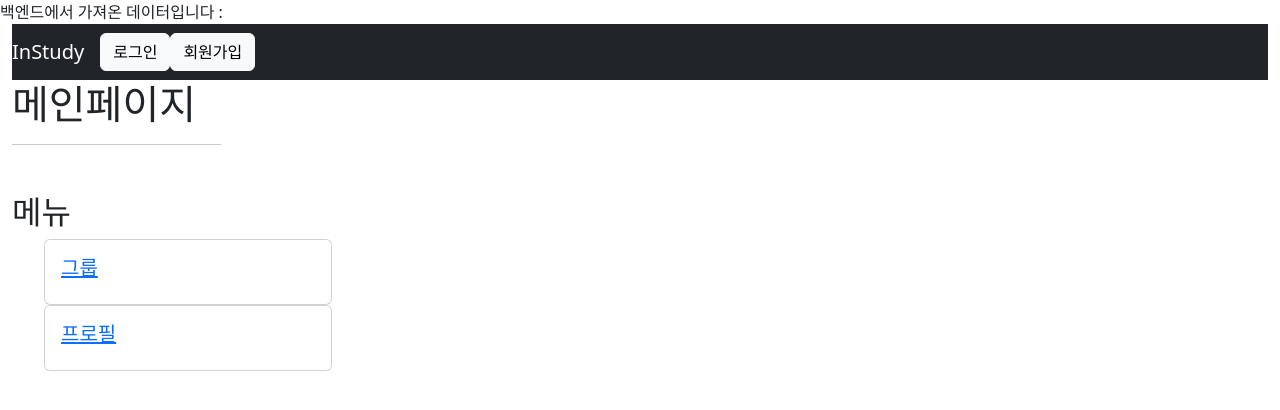
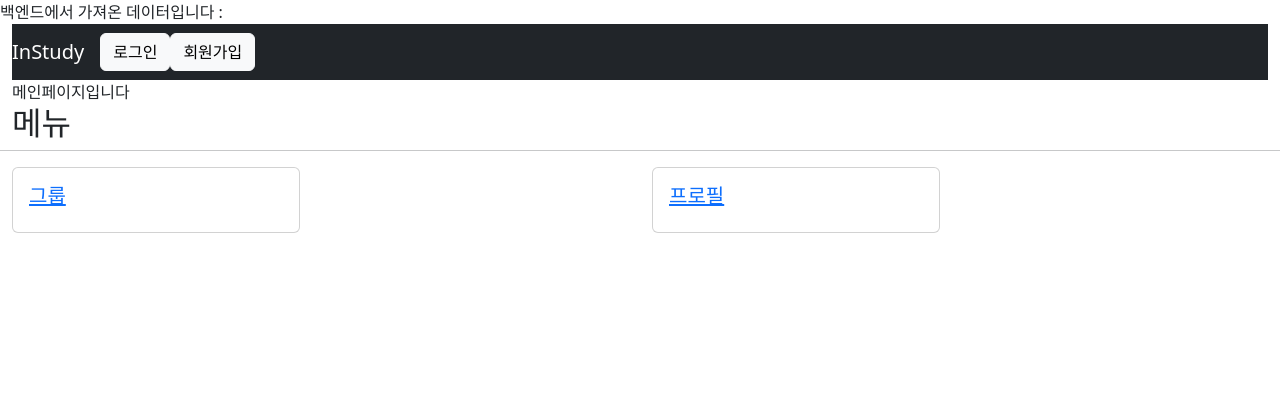
Before and after one commit to JaeWonna/instudy2, a React (Create React App) app in the folder frontend/: page / in a window 1280 px wide. Shown: the top 410 px of the page. Built offline with nearby package versions, Linux system fonts and the light colour scheme; no server answers.

Commit message:
[front] FEAT: 헤더 메뉴 로그인 회원가입 레이아웃 정렬

```diff
--- a/frontend/src/components/common/layouts/HomeLayout.js
+++ b/frontend/src/components/common/layouts/HomeLayout.js
@@ -1,4 +1,4 @@
-import Card from 'react-bootstrap/Card';
+import {Container, Row, Col} from 'react-bootstrap';
 import HomeCard from "../../Home/HomeCard";
 import React, { useState, useEffect } from "react";
 
@@ -18,23 +18,22 @@ function HomeLayout() {
 
     return (
         <main>
-            <h1>메인페이지</h1>
 
-            <hr class="col-3 col-md-2 mb-5"/>
+                <Row>
+            <div>메인페이지입니다</div>
+                </Row>
 
-            <div class="row g-5">
-                <div class="col-md-8">
+            <Row>
                     <h2>메뉴</h2>
-                    <ul class="icon-list">
+                <hr/>
                         {
                             menu.map((menu) => (
-                                <HomeCard menu={menu}/>
+                                <Col><HomeCard menu={menu}/></Col>
                             ))
                         }
-                    </ul>
 
-                </div>
-            </div>
+            </Row>
+
         </main>
     )
 }
```
